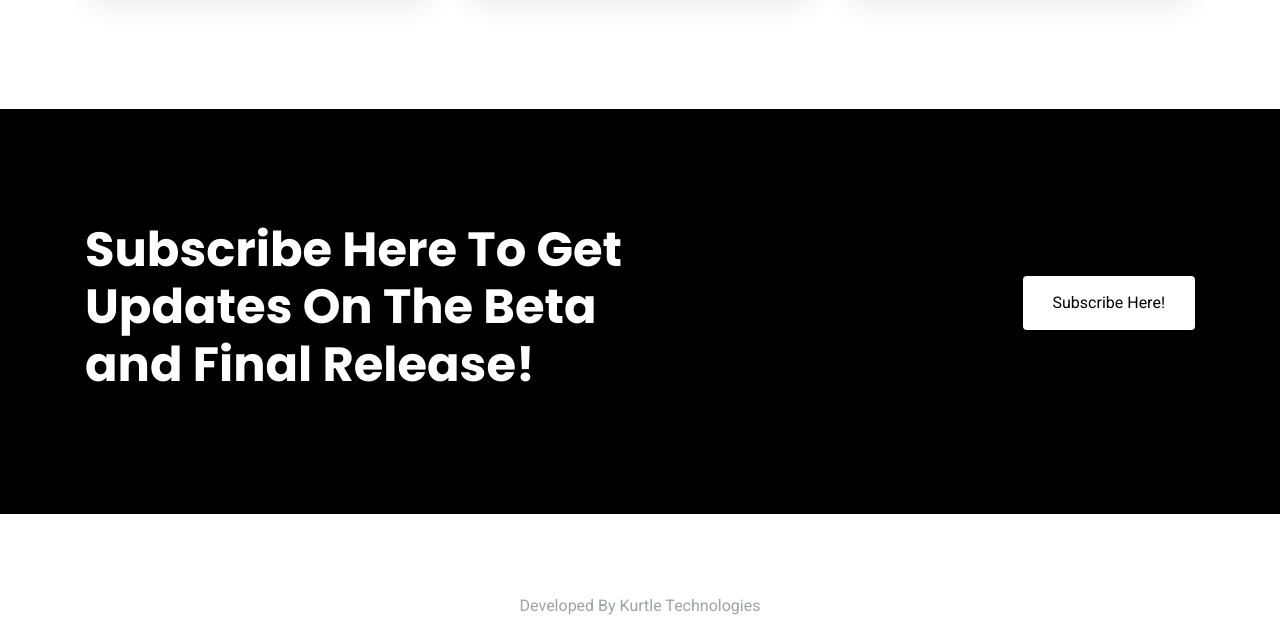
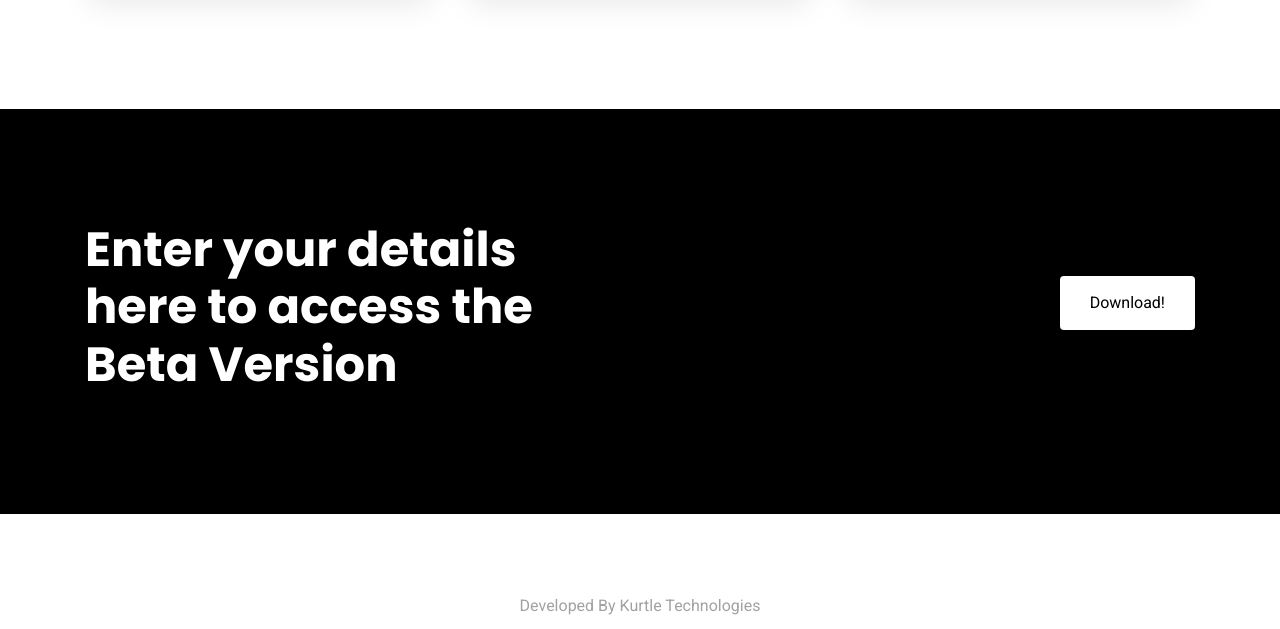
Before and after one commit to Xtraict/Xtraict.github.io, a plain HTML site: page index.html in a window 1280 px wide. Shown: the part 2451-3080 px from the top of the page. Drawn offline with Linux system fonts and the light colour scheme.

Commit message:
updated google form

```diff
--- a/index.html
+++ b/index.html
@@ -193,10 +193,10 @@
       <div class="container">
         <div class="row align-items-center">
           <div class="col-md-6 mr-auto text-center text-md-left mb-5 mb-md-0">
-            <h2>Subscribe Here To Get Updates On The Beta and Final Release!</h2>
+            <h2>Enter your details here to access the Beta Version</h2>
           </div>
           <div class="col-md-5 text-center text-md-right">
-            <p><a href="https://forms.gle/YUFojE5foXDF1uBz5" class="btn">Subscribe Here!</a></p>
+            <p><a href="https://forms.gle/oMNyGe22Aau1Bkd4A" class="btn">Download!</a></p>
           </div>
         </div>
       </div>
```
